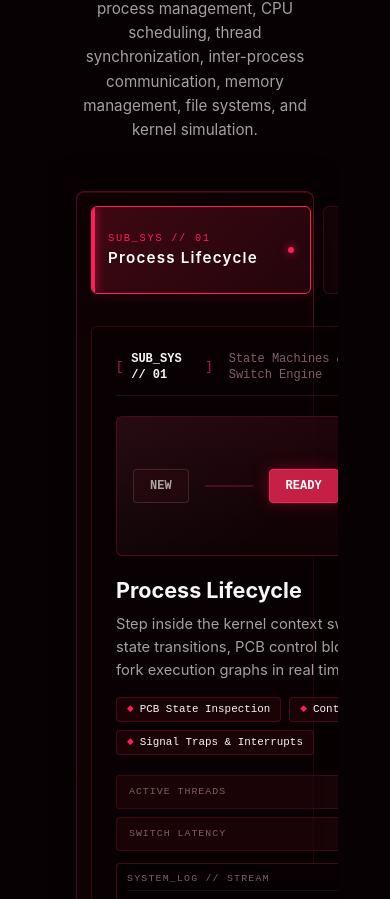
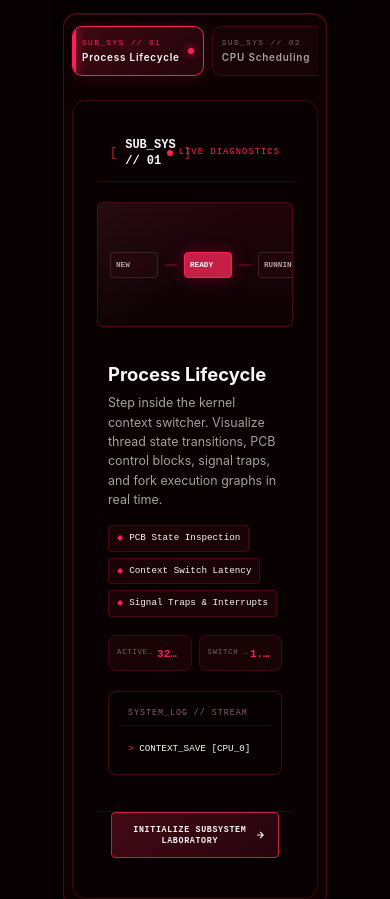
Before and after one commit to ahmed-shehzad1/EduCloud-OS-Website, a React (Vite) app: page / in a window 390 px wide. Shown: the part 1385-2284 px from the top of the page. Built offline with nearby package versions, Linux system fonts and the light colour scheme.

Commit message:
mobile display redesign  for feature fragments

```diff
--- a/src/styles/components/feature-section.css
+++ b/src/styles/components/feature-section.css
@@ -559,32 +559,610 @@
   color: #FFF;
 }
 
-@media (max-width: 980px) {
-  .hud-console-chassis {
-    grid-template-columns: 1fr;
+
+/* =========================================================
+   MOBILE FEATURES HUD
+   Simplified mobile diagnostic interface
+   ========================================================= */
+
+@media (max-width: 768px) {
+
+  /* -------------------------------------------------------
+     SECTION
+     ------------------------------------------------------- */
+
+  .features-hud-section {
+    width: 100%;
+    overflow: hidden;
+    padding: 72px 16px;
   }
 
+  .features-container {
+    width: 100%;
+    max-width: 100%;
+    margin: 0 auto;
+  }
+
+
+  /* -------------------------------------------------------
+     HEADER
+     ------------------------------------------------------- */
+
+  .hud-section-header {
+    width: 100%;
+    max-width: 620px;
+    margin: 0 auto 34px;
+    text-align: center;
+  }
+
+  .hud-status-badge {
+    display: inline-flex;
+    max-width: 100%;
+    padding: 6px 10px;
+    font-size: 0.58rem;
+    letter-spacing: 0.1em;
+    white-space: nowrap;
+  }
+
+  .hud-section-title {
+    font-size: clamp(1.75rem, 8vw, 2.35rem);
+    line-height: 1.08;
+    letter-spacing: 0.04em;
+    margin: 14px 0;
+  }
+
+  .hud-section-lead {
+    max-width: 520px;
+    margin: 0 auto;
+    font-size: 0.88rem;
+    line-height: 1.6;
+  }
+
+
+  /* -------------------------------------------------------
+     MAIN CONSOLE
+     ------------------------------------------------------- */
+
+  .hud-console-chassis {
+    width: 100%;
+    display: flex;
+    flex-direction: column;
+    gap: 14px;
+
+    padding: 12px;
+
+    border-radius: 18px;
+  }
+
+
+  /* -------------------------------------------------------
+     SUBSYSTEM SELECTOR
+
+     Desktop = vertical rail
+     Mobile = horizontal scrolling navigation
+     ------------------------------------------------------- */
+
   .hud-selector-rail {
+    width: 100%;
+    min-width: 0;
+
+    display: flex;
     flex-direction: row;
+    gap: 8px;
+
     overflow-x: auto;
-    padding-bottom: 8px;
+    overflow-y: hidden;
+
+    padding: 4px 2px 10px;
+
+    scrollbar-width: none;
+
+    -webkit-overflow-scrolling: touch;
+
+    scroll-snap-type: x proximity;
+  }
+
+  .hud-selector-rail::-webkit-scrollbar {
+    display: none;
+  }
+
+
+  /* -------------------------------------------------------
+     SUBSYSTEM BUTTONS
+     ------------------------------------------------------- */
+
+  .subsystem-node-btn {
+    flex: 0 0 auto;
+
+    min-width: 125px;
+    max-width: 160px;
+
+    min-height: 54px;
+
+    padding: 9px 11px;
+
+    display: flex;
+    align-items: center;
+    gap: 8px;
+
+    border-radius: 10px;
+
+    scroll-snap-align: start;
+  }
+
+  .subsystem-node-btn .node-info {
+    min-width: 0;
+    overflow: hidden;
+  }
+
+  .subsystem-node-btn .node-title {
+    display: block;
+
+    overflow: hidden;
+    text-overflow: ellipsis;
+    white-space: nowrap;
+
+    font-size: 0.7rem;
+  }
+
+  .subsystem-node-btn .node-sys-code {
+    font-size: 0.55rem;
+  }
+
+  .subsystem-node-btn .node-status-led {
+    flex-shrink: 0;
+  }
+
+  .node-indicator-bar {
+    width: 3px;
+    flex-shrink: 0;
+  }
+
+
+  /* -------------------------------------------------------
+     MAIN STAGE
+     ------------------------------------------------------- */
+
+  .hud-stage-chamber {
+    width: 100%;
+    min-width: 0;
+
+    border-radius: 14px;
+
+    overflow: hidden;
+  }
+
+  .chamber-content-wrapper {
+    width: 100%;
+    min-width: 0;
+  }
+
+
+  /* -------------------------------------------------------
+     TOP STATUS BAR
+     ------------------------------------------------------- */
+
+  .chamber-top-bar {
+    padding: 12px 13px;
+
+    gap: 8px;
+
+    flex-wrap: wrap;
+  }
+
+  .chamber-sys-label {
+    min-width: 0;
+    flex: 1;
+  }
+
+  .label-sub {
+    display: none;
+  }
+
+  .chamber-live-signal {
+    font-size: 0.55rem;
+    white-space: nowrap;
+  }
+
+
+  /* -------------------------------------------------------
+     VISUALIZER
+
+     Keep it compact on mobile.
+     ------------------------------------------------------- */
+
+  .chamber-visualizer-deck {
+    min-height: 145px;
+    height: 145px;
+
+    padding: 12px;
+
+    overflow: hidden;
+  }
+
+  .visualizer-stage {
+    width: 100%;
+    height: 100%;
+  }
+
+
+  /* Process state visualizer */
+
+  .state-machine-stage {
+    gap: 7px;
+  }
+
+  .state-node {
+    min-width: 58px;
+    padding: 7px 5px;
+
+    font-size: 0.55rem;
+  }
+
+  .state-connector {
+    flex: 1;
+    min-width: 12px;
+  }
+
+
+  /* CPU scheduling visualizer */
+
+  .gantt-stage {
+    padding: 8px 4px;
+  }
+
+  .gantt-track {
+    width: 100%;
+  }
+
+  .gantt-label {
+    font-size: 0.55rem;
+  }
+
+  .gantt-bars {
+    min-width: 0;
+  }
+
+  .gantt-block {
+    font-size: 0.55rem;
+    min-height: 28px;
+  }
+
+
+  /* Memory visualizer */
+
+  .memory-grid-stage {
+    grid-template-columns: repeat(4, 1fr);
+    gap: 5px;
+    padding: 6px;
+  }
+
+  .page-frame {
+    min-height: 24px;
+    font-size: 0.48rem;
+  }
+
+
+  /* -------------------------------------------------------
+     BODY
+     ------------------------------------------------------- */
+
+  .chamber-body-grid {
+    display: flex;
+    flex-direction: column;
+    gap: 22px;
+
+    padding: 18px 14px;
+  }
+
+  .body-description,
+  .body-telemetry {
+    width: 100%;
+    min-width: 0;
+  }
+
+
+  /* -------------------------------------------------------
+     TITLE + DESCRIPTION
+     ------------------------------------------------------- */
+
+  .chamber-title {
+    font-size: 1.3rem;
+    line-height: 1.2;
+
+    margin-bottom: 8px;
+  }
+
+  .chamber-blurb {
+    font-size: 0.84rem;
+    line-height: 1.55;
+
+    margin-bottom: 16px;
+  }
+
+
+  /* -------------------------------------------------------
+     HIGHLIGHTS
+     ------------------------------------------------------- */
+
+  .chamber-highlights {
+    display: flex;
+    flex-wrap: wrap;
+    gap: 6px;
+  }
+
+  .highlight-pill {
+    font-size: 0.58rem;
+    padding: 6px 8px;
+  }
+
+  .pill-dot {
+    font-size: 0.5rem;
+  }
+
+
+  /* -------------------------------------------------------
+     TELEMETRY
+     ------------------------------------------------------- */
+
+  .telemetry-metrics-grid {
+    display: grid;
+
+    grid-template-columns: repeat(2, minmax(0, 1fr));
+
+    gap: 7px;
+  }
+
+  .metric-box {
+    min-width: 0;
+
+    padding: 10px 9px;
+
+    border-radius: 8px;
+  }
+
+  .metric-box-label {
+    display: block;
+
+    font-size: 0.52rem;
+
+    white-space: nowrap;
+    overflow: hidden;
+    text-overflow: ellipsis;
+  }
+
+  .metric-box-value {
+    display: block;
+
+    margin-top: 3px;
+
+    font-size: 0.78rem;
+
+    white-space: nowrap;
+    overflow: hidden;
+    text-overflow: ellipsis;
+  }
+
+
+  /* -------------------------------------------------------
+     TERMINAL
+     ------------------------------------------------------- */
+
+  .telemetry-terminal-stream {
+    margin-top: 8px;
+
+    width: 100%;
+    min-width: 0;
+
+    border-radius: 8px;
+
+    overflow: hidden;
+  }
+
+  .stream-header {
+    padding: 7px 9px;
+
+    font-size: 0.52rem;
+  }
+
+  .stream-output {
+    padding: 10px 9px;
+
+    font-size: 0.58rem;
+
+    line-height: 1.5;
+
+    overflow: hidden;
+    text-overflow: ellipsis;
+    white-space: nowrap;
+  }
+
+
+  /* -------------------------------------------------------
+     FOOTER ACTION
+     ------------------------------------------------------- */
+
+  .chamber-footer {
+    padding: 0 14px 16px;
+  }
+
+  .chamber-uplink-btn {
+    width: 100%;
+
+    justify-content: center;
+
+    padding: 11px 13px;
+
+    font-size: 0.6rem;
+    letter-spacing: 0.08em;
+
+    text-align: center;
+  }
+
+}
+
+
+/* =========================================================
+   SMALL PHONES
+   ========================================================= */
+
+@media (max-width: 480px) {
+
+  .features-hud-section {
+    padding: 56px 11px;
+  }
+
+  .hud-section-header {
+    margin-bottom: 26px;
+  }
+
+  .hud-status-badge {
+    font-size: 0.52rem;
+    letter-spacing: 0.07em;
+  }
+
+  .hud-section-title {
+    font-size: 1.65rem;
+  }
+
+  .hud-section-lead {
+    font-size: 0.8rem;
+    line-height: 1.55;
+  }
+
+
+  /* Smaller console */
+
+  .hud-console-chassis {
+    padding: 8px;
+    border-radius: 14px;
+  }
+
+
+  /* Smaller navigation cards */
+
+  .subsystem-node-btn {
+    min-width: 112px;
+    min-height: 50px;
+
+    padding: 8px 9px;
+  }
+
+  .subsystem-node-btn .node-title {
+    font-size: 0.62rem;
+  }
+
+  .subsystem-node-btn .node-sys-code {
+    font-size: 0.5rem;
+  }
+
+
+  /* Smaller visualizer */
+
+  .chamber-visualizer-deck {
+    height: 125px;
+    min-height: 125px;
+  }
+
+
+  /* Simplify state machine */
+
+  .state-node {
+    min-width: 48px;
+    font-size: 0.48rem;
+  }
+
+
+  /* Body */
+
+  .chamber-body-grid {
+    padding: 16px 11px;
+    gap: 18px;
+  }
+
+  .chamber-title {
+    font-size: 1.15rem;
+  }
+
+  .chamber-blurb {
+    font-size: 0.78rem;
+  }
+
+
+  /* Metrics */
+
+  .metric-box {
+    padding: 8px;
+  }
+
+  .metric-box-label {
+    font-size: 0.46rem;
+  }
+
+  .metric-box-value {
+    font-size: 0.68rem;
+  }
+
+
+  /* Button */
+
+  .chamber-uplink-btn {
+    min-height: 42px;
+
+    font-size: 0.52rem;
+  }
+
+}
+
+
+/* =========================================================
+   VERY SMALL DEVICES
+   ========================================================= */
+
+@media (max-width: 360px) {
+
+  .features-hud-section {
+    padding-inline: 8px;
+  }
+
+  .hud-section-title {
+    font-size: 1.45rem;
+  }
+
+  .hud-console-chassis {
+    padding: 6px;
   }
 
   .subsystem-node-btn {
-    min-width: 220px;
+    min-width: 100px;
   }
 
-  .chamber-body-grid {
-    grid-template-columns: 1fr;
+  .chamber-visualizer-deck {
+    height: 110px;
+    min-height: 110px;
   }
+
+  .chamber-live-signal {
+    display: none;
+  }
+
+  .highlight-pill {
+    font-size: 0.52rem;
+  }
+
 }
 
-@media (max-width: 600px) {
-  .hud-console-chassis {
-    padding: 14px;
+
+/* =========================================================
+   MOBILE ACCESSIBILITY
+   ========================================================= */
+
+@media (prefers-reduced-motion: reduce) {
+
+  .subsystem-node-btn,
+  .chamber-content-wrapper,
+  .chamber-uplink-btn {
+    transition: none !important;
   }
 
-  .memory-grid-stage {
-    grid-template-columns: repeat(4, 1fr);
-  }
 }
```
